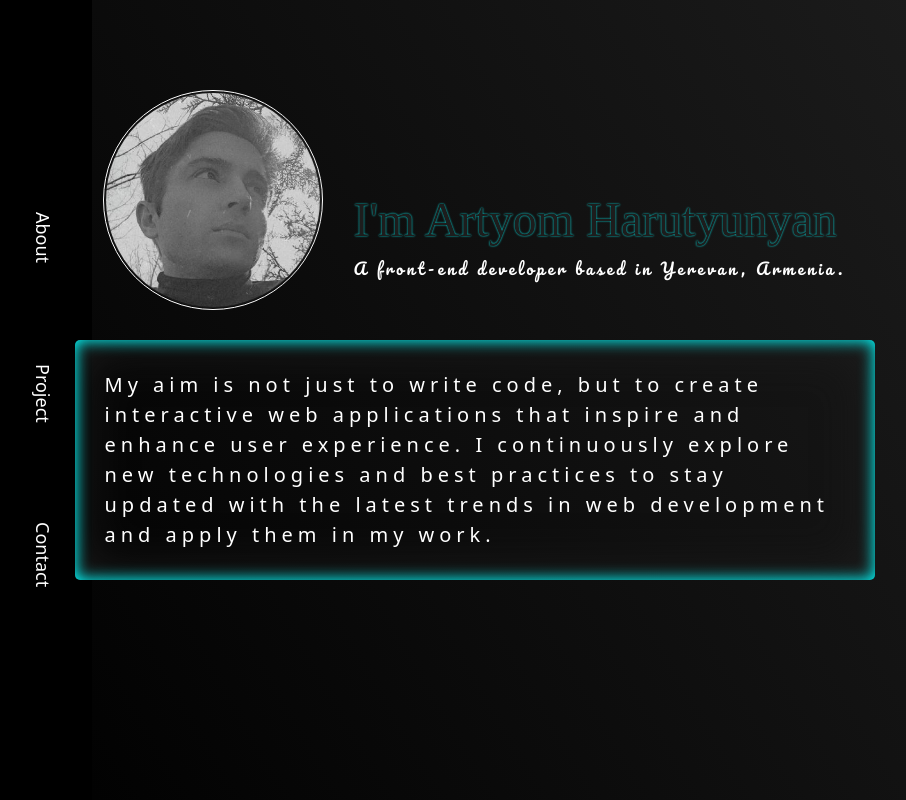
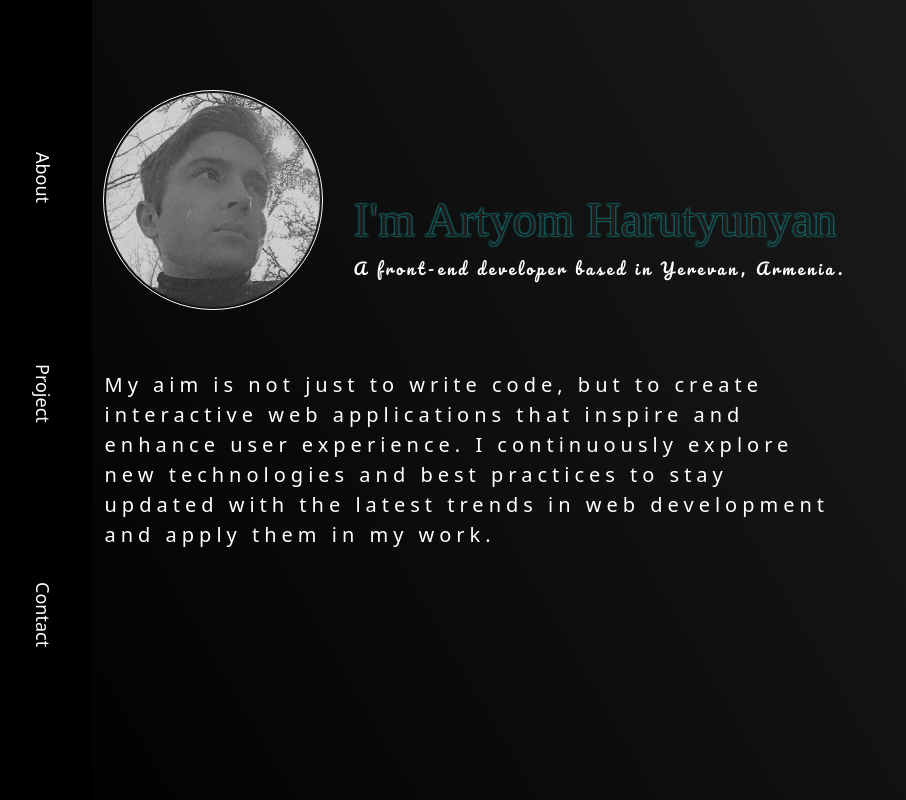
Before and after one commit to kazrias/porfolio, a React (Vite) app: page / in a window 1280 px wide. Shown: the whole page, without its empty margins (8-914 px from the left). Built offline with nearby package versions, Linux system fonts and the light colour scheme.

Commit message:
Add header animation

```diff
--- a/src/App.jsx
+++ b/src/App.jsx
@@ -1,14 +1,18 @@
 import './App.scss'
 import Intro from './pages/Intro/Intro'
+import { useEffect, useState } from 'react'
 import { Routes, Route, Link } from 'react-router-dom'
 import { Header } from './components/Header/Header'
 function App() {
-
+  const [welcomeDone, setWelcomeDone] = useState(false)
+  useEffect(() => {
+    setTimeout(() => setWelcomeDone(true), 2000)
+  })
   return (
     <>
-      <Header />
+      <Header welcomeDone={welcomeDone}/>
       <Routes>
-        <Route path="/" element={<Intro />} />
+        <Route path="/" element={<Intro welcomeDone={welcomeDone} />} />
       </Routes>
     </>
   )
--- a/src/components/Header/Header.jsx
+++ b/src/components/Header/Header.jsx
@@ -1,7 +1,7 @@
 import './Header.scss'
-export const Header = () => {
+export const Header = ({ welcomeDone }) => {
   return (
-    <div className='header'>
+    <div className={`header ${welcomeDone ? 'animate' : ''}`}>
       <div className="header-menu">
         <div className="header-menu__item">About</div>
         <div className="header-menu__item">Project</div>
--- a/src/components/Header/Header.scss
+++ b/src/components/Header/Header.scss
@@ -4,6 +4,11 @@
   width: 100px;
   background-color: black;
   height: 100vh;
+  z-index: 100;
+  opacity: 0;
+  &.animate {
+    animation: welcome 2.5s linear forwards;
+  }
 
   &-menu {
     display: flex;
@@ -17,5 +22,17 @@
   &-menu__item {
     writing-mode: vertical-rl;
     font-size: 18px;
+    cursor: pointer;
+    // background-color: red;
+    padding: 30px;
+    width: 100%;
+    display: flex;
+    align-items: center;
   }
 }
+
+@keyframes welcome {
+  100% {
+    opacity: 1;
+  }
+}
--- a/src/pages/Intro/Intro.jsx
+++ b/src/pages/Intro/Intro.jsx
@@ -1,13 +1,10 @@
 
 import './Intro.scss'
-import { useEffect, useState } from 'react'
+
 import WaterGrid from '../../components/WaterGrid/WaterGrid'
 import img from '../../assets/101060979.jpg'
-const Intro = () => {
-  const [welcomeDone, setWelcomeDone] = useState(false)
-  useEffect(() => {
-    setTimeout(() => setWelcomeDone(true), 2000)
-  })
+const Intro = ({welcomeDone}) => {
+
   return (
     <div className='App'>
       <h2 className={`intro--welcome ${welcomeDone ? 'inactive' : ''}`}>Hello</h2>
--- a/src/pages/Intro/Intro.scss
+++ b/src/pages/Intro/Intro.scss
@@ -116,8 +116,8 @@ $--light-blue: #1d1d1d;
 
     letter-spacing: 5px;
     transition: box-shadow .35s;
-    box-shadow: inset 0 0 15px 1px rgb(0, 255, 255), inset 0 0 50px 7px $--light-blue;
-    border-radius: 5px;
+    // box-shadow: inset 0 0 16px 1px rgb(0, 255, 255), inset 0 0 10px 7px rgb(0, 0, 0);
+    // border-radius: 20px;
   }
 
 
```
